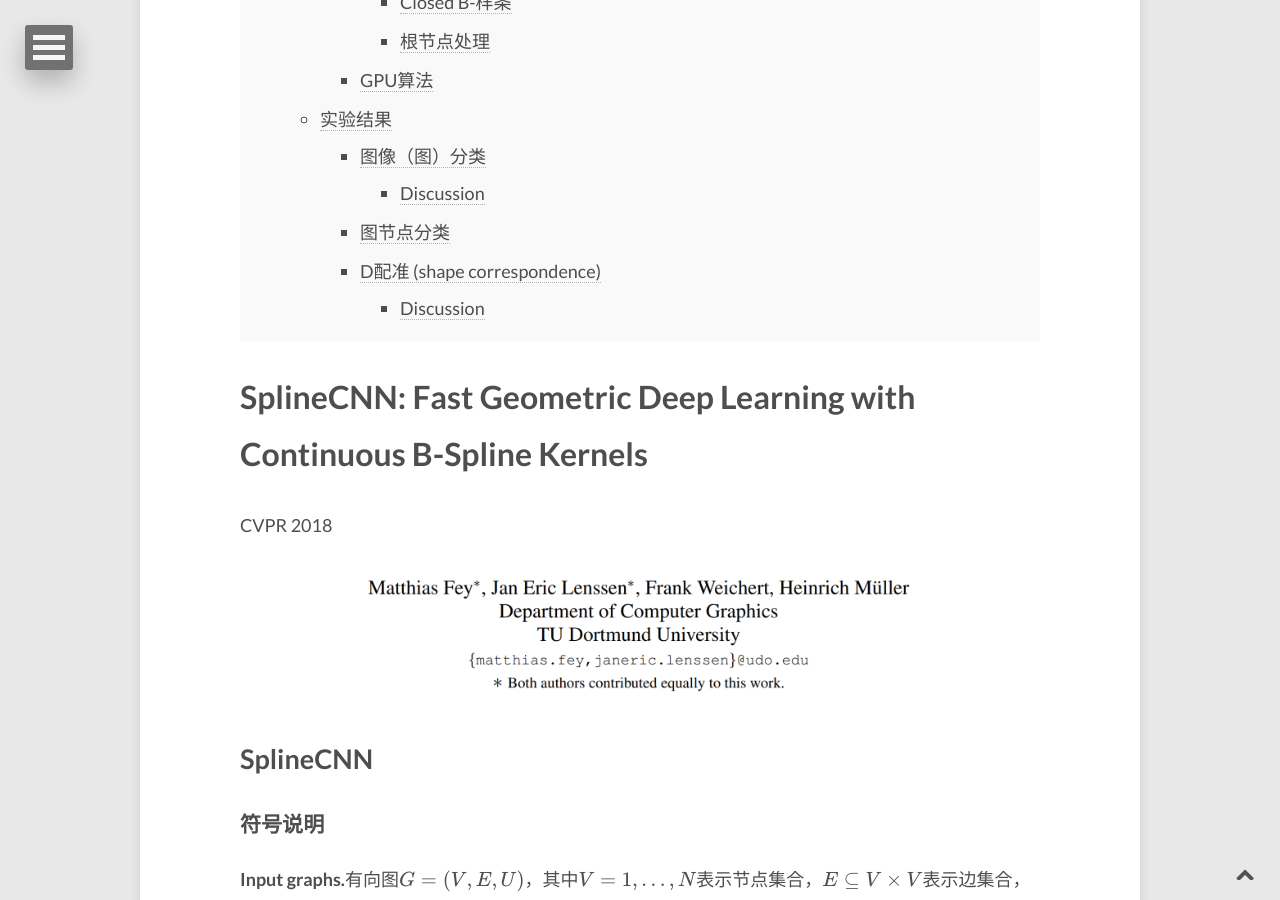
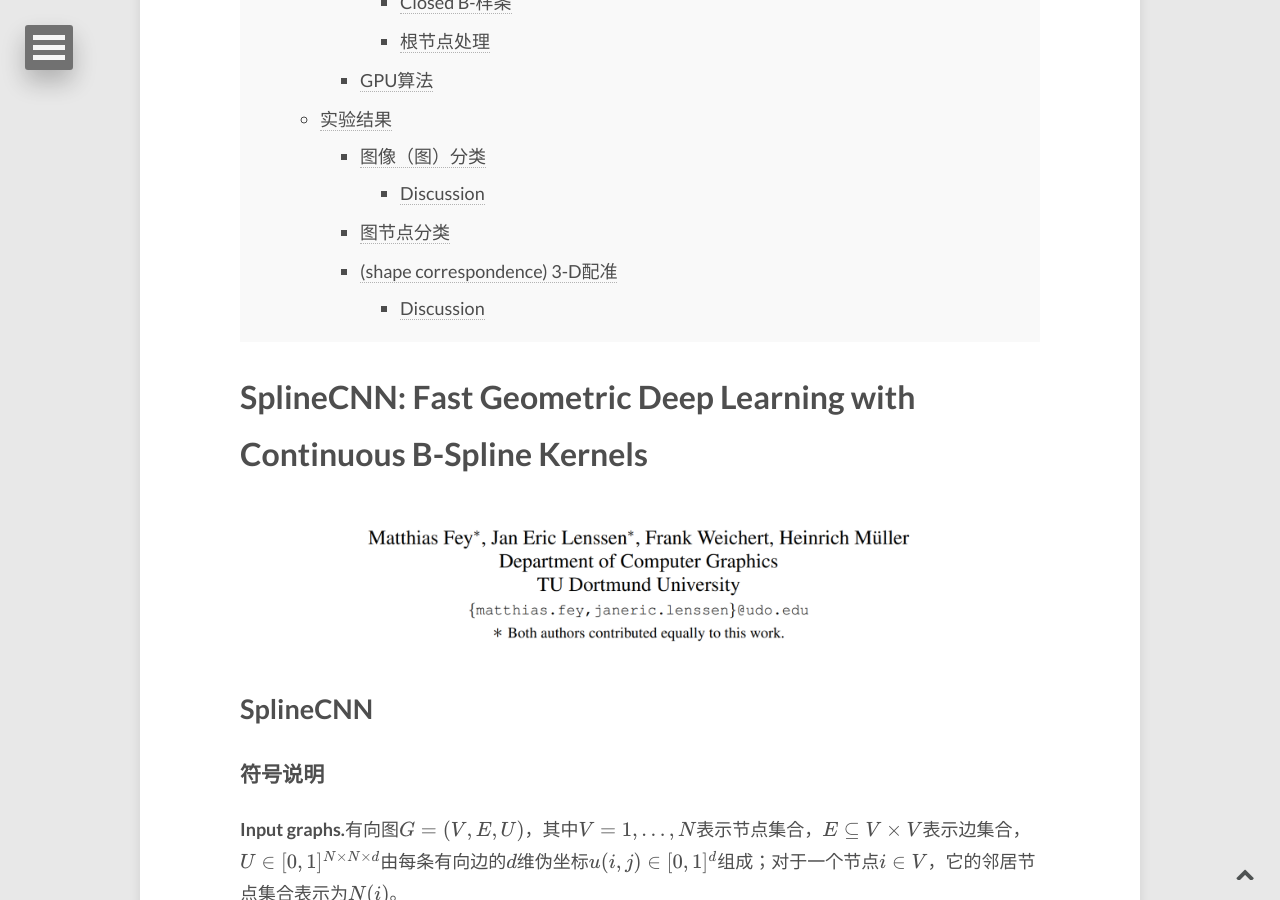
Before and after one commit to E0HYL/BLOG-OF-E0, a Jekyll site: the page built from _posts/2020-05-31-SplineCNN.md, in a window 1280 px wide and 900 px high, scrolled down 833 px. Built offline with Jekyll 4.4.1, drawn with Linux system fonts in a browser that asks for light colours; nearby versions of some CDN libraries; formulas are drawn with MathJax 3; comment, search, counter and statistics services are not loaded; some of the changed text lies outside the part shown.

Commit message:
little modifications

```diff
--- a/_posts/2020-05-31-SplineCNN.md
+++ b/_posts/2020-05-31-SplineCNN.md
@@ -26,7 +26,7 @@
         - [图像（图）分类](#%E5%9B%BE%E5%83%8F%E5%9B%BE%E5%88%86%E7%B1%BB)
             - [Discussion](#discussion)
         - [图节点分类](#%E5%9B%BE%E8%8A%82%E7%82%B9%E5%88%86%E7%B1%BB)
-        - [D配准 (shape correspondence)](#d%E9%85%8D%E5%87%86-shape-correspondence)
+        - [(shape correspondence) 3-D配准](#shape-correspondence-3-d%E9%85%8D%E5%87%86)
             - [Discussion](#discussion)
 
 <!-- /TOC -->
@@ -34,8 +34,6 @@
 </details>
 
 # [SplineCNN: Fast Geometric Deep Learning with Continuous B-Spline Kernels](http://openaccess.thecvf.com/content_cvpr_2018/papers/Fey_SplineCNN_Fast_Geometric_CVPR_2018_paper.pdf)
-
-CVPR 2018
 
 <figure><img src="{{ site.url }}/images/SplineCNN/image-20200530235104179.png" alt="image-20200530235104179" style="zoom:80%;" /></figure>
 
@@ -159,7 +157,7 @@
 - pseudo-coordinates: globally normalized degree of the target nodes $$u(i, j)=\frac{deg(j)}{max_{v\in{V}}deg(v)}$$
 - architecture: $$SConv((2), 1433, 16)\rightarrow{SConv((2), 16, 7)}, m=1$$
 
-### D配准 (shape correspondence)
+### (shape correspondence) 3-D配准
 
 > **[FAUST]** 100 scanned human shapes in 10 different poses, resulting in a total of 100 non-watertight meshes with 6890 nodes each
 >
```
Also changed, not shown: _posts/2020-05-25-AiDroid.md (+0 -2 lines).
